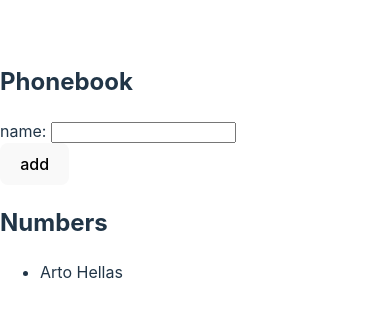
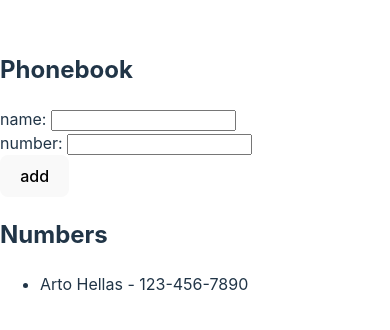
Before and after one commit to safiames/05-soveltavat-puhelinluettelo, a React (Vite) app: page / in a window 390 px wide. Shown: the part 250-580 px from the top of the page. Built offline with nearby package versions, Linux system fonts and the light colour scheme.

Commit message:
add phone number form

```diff
--- a/src/App.jsx
+++ b/src/App.jsx
@@ -1,34 +1,48 @@
 import React, { useState } from "react";
 
 const App = () => {
-  const [persons, setPersons] = useState([{ name: "Arto Hellas" }]);
+  const [persons, setPersons] = useState([
+    { name: "Arto Hellas", number: "123-456-7890" },
+  ]);
   const [newName, setNewName] = useState("");
+  const [newNumber, setNewNumber] = useState("");
 
-  const addName = (event) => {
+  const addPerson = (event) => {
     event.preventDefault();
 
-    // Check if the name already exists
     const isNameAlreadyAdded = persons.some(
       (person) => person.name === newName
     );
+    const isNumberAlreadyAdded = persons.some(
+      (person) => person.number === newNumber
+    );
 
-    if (isNameAlreadyAdded) {
-      alert(`${newName} is already added.`);
+    if (isNameAlreadyAdded || isNumberAlreadyAdded) {
+      alert(`${newName} or ${newNumber} is already added.`);
     } else {
-      setPersons(persons.concat({ name: newName }));
+      setPersons(persons.concat({ name: newName, number: newNumber }));
+      setNewName("");
+      setNewNumber("");
     }
   };
 
-  const handleChange = (event) => {
+  const handleNameChange = (event) => {
     setNewName(event.target.value);
+  };
+
+  const handleNumberChange = (event) => {
+    setNewNumber(event.target.value);
   };
 
   return (
     <div>
       <h2>Phonebook</h2>
-      <form onSubmit={addName}>
+      <form onSubmit={addPerson}>
         <div>
-          name: <input onChange={handleChange} value={newName} />
+          name: <input onChange={handleNameChange} value={newName} />
+        </div>
+        <div>
+          number: <input onChange={handleNumberChange} value={newNumber} />
         </div>
         <div>
           <button type="submit">add</button>
@@ -36,8 +50,10 @@ const App = () => {
       </form>
       <h2>Numbers</h2>
       <ul>
-        {persons.map((person) => (
-          <li key={person.name}>{person.name}</li>
+        {persons.map((person, index) => (
+          <li key={index}>
+            {person.name} - {person.number}
+          </li>
         ))}
       </ul>
     </div>
```
